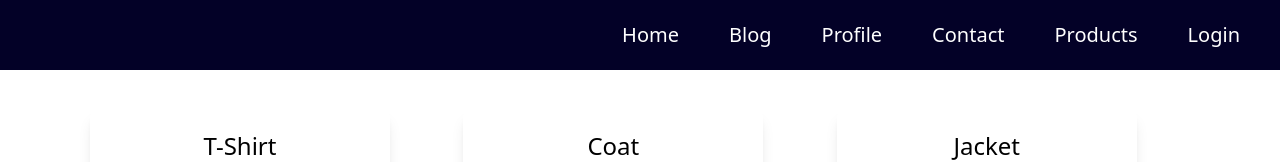
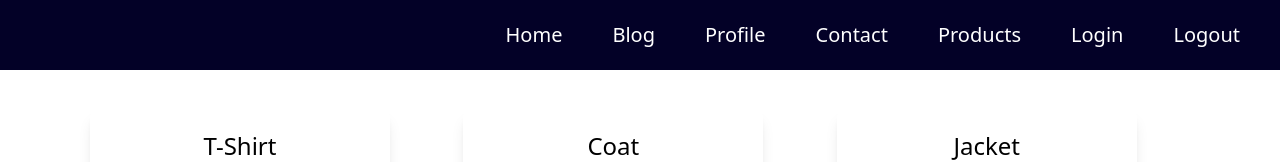
Before and after one commit to nikakaladze/TBCX_Assignments, a Next.js app: page / in a window 1280 px wide. Shown: the top 162 px of the page. Built offline with nearby package versions, Linux system fonts and the light colour scheme; no server answers.

Commit message:
feat:Working Tailwind in Profile Page

```diff
--- a/app/Components/header/Header.js
+++ b/app/Components/header/Header.js
@@ -34,12 +34,9 @@ export default function Header() {
                 Products
               </span>
             </Link>
-            <a
-              href="/api/auth/login"
-              className="text-[20px] mr-[30px] hover:text-white hover:bg-gradient-to-r from-blue-500 to-green-500 active:bg-gradient-to-r from-blue-500 to-green-500 p-[10px] rounded-[10px]"
-            >
-              Login
-            </a>
+
+            <a href="/api/auth/login" className="text-[20px] mr-[30px] hover:text-white hover:bg-gradient-to-r from-blue-500 to-green-500 active:bg-gradient-to-r from-blue-500 to-green-500 p-[10px] rounded-[10px]">Login</a>
+            <a href="/api/auth/logout" className="text-[20px] mr-[30px] hover:text-white hover:bg-gradient-to-r from-blue-500 to-green-500 active:bg-gradient-to-r from-blue-500 to-green-500 p-[10px] rounded-[10px]">Logout</a>
 
           </div>
         </div>
--- a/app/page.js
+++ b/app/page.js
@@ -6,7 +6,6 @@ import { getSession } from "@auth0/nextjs-auth0";
 export default async function Home() {
   const session = await getSession();
   const user = session?.user;
-  console.log(user);
 
   return (
     <>
```
